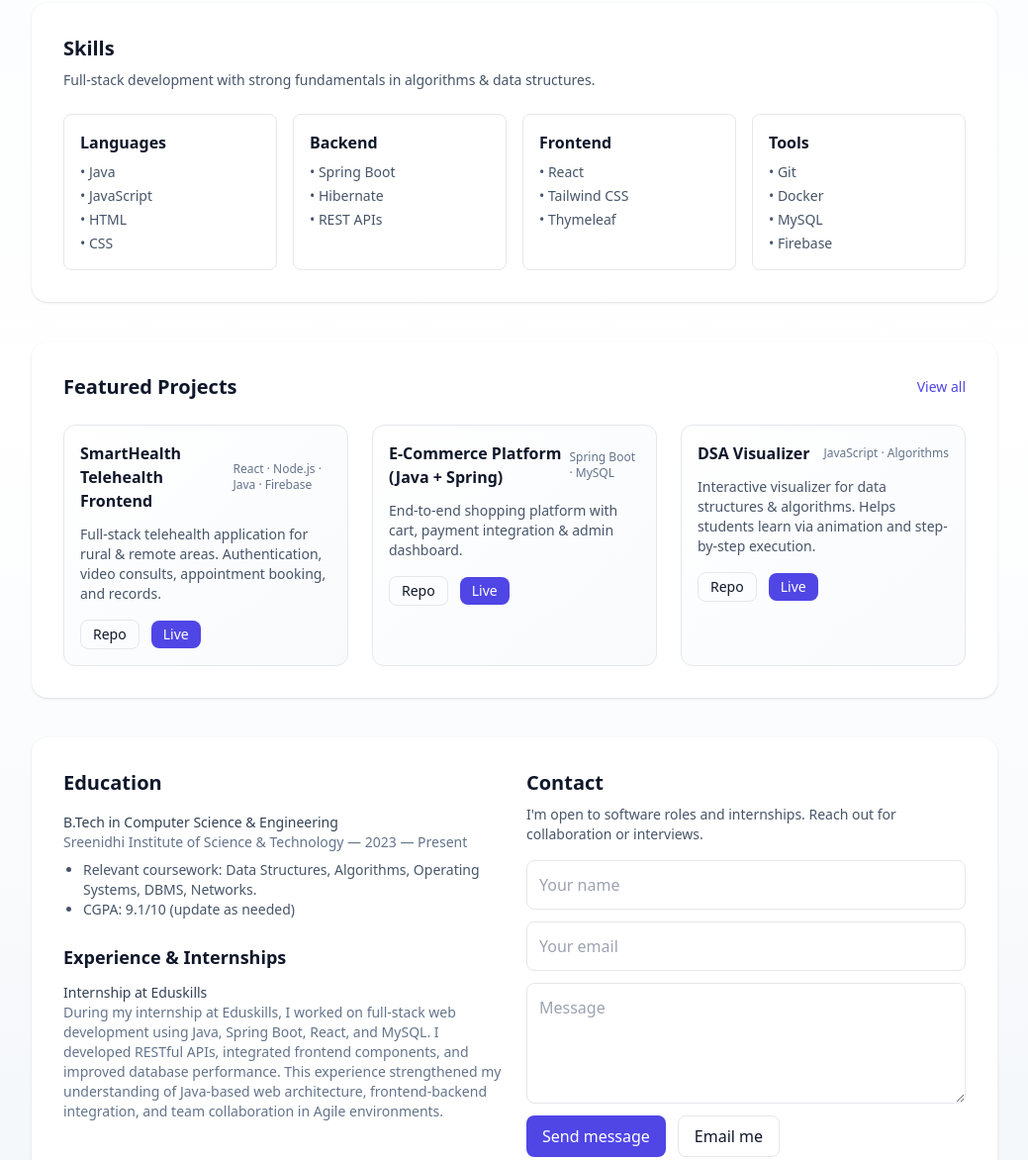
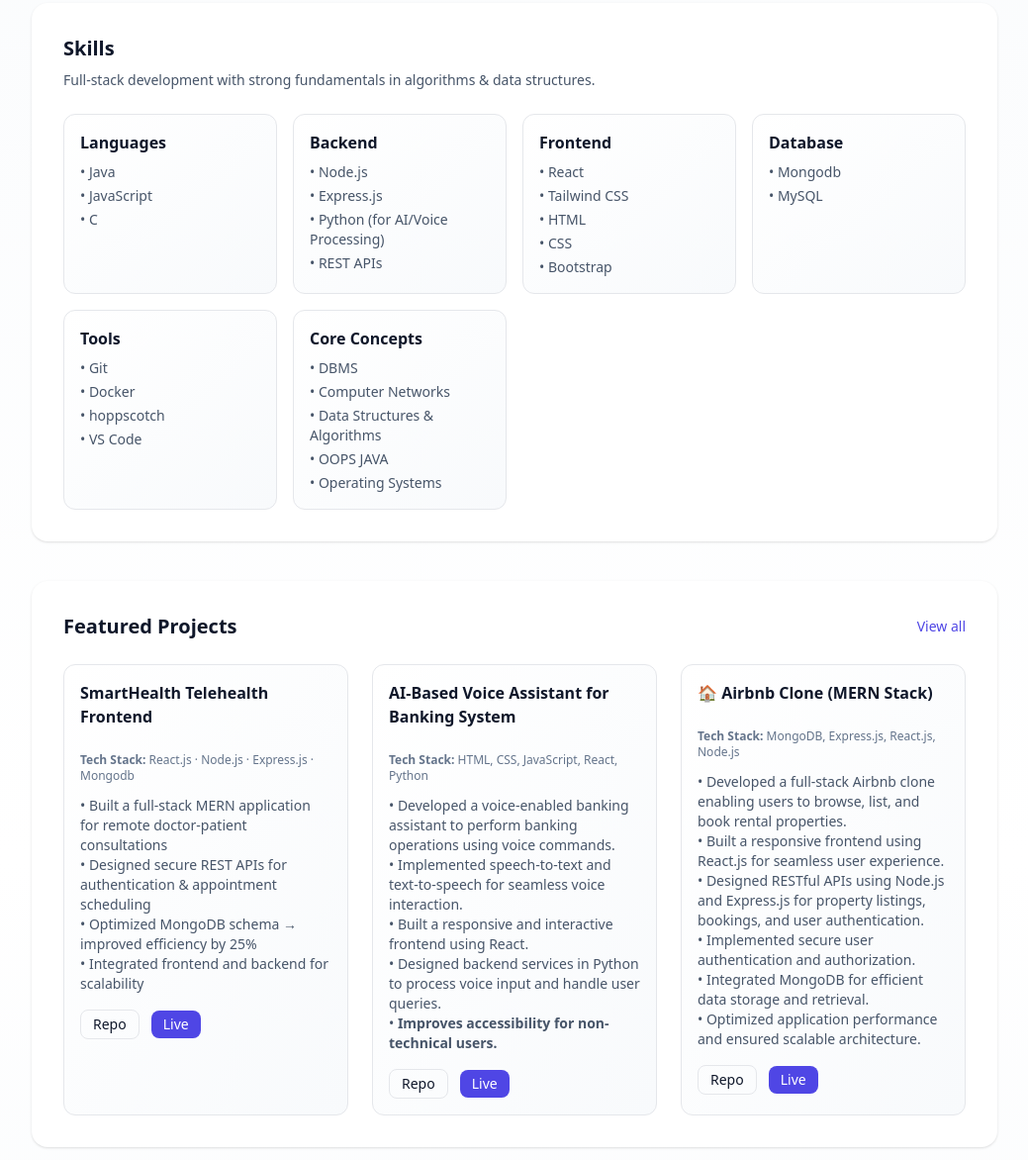
Before and after one commit to rakeshbethu2102/portfolio, a plain HTML site: page index.html in a window 1280 px wide. Shown: the part 605-1777 px from the top of the page at 99% size, without its empty margins (120-1159 px from the left). Drawn offline with nearby package versions, Linux system fonts and the light colour scheme.

Commit message:
added features to portfolio

```diff
--- a/index.html
+++ b/index.html
@@ -14,14 +14,14 @@
         <div class="w-12 h-12 sm:w-14 sm:h-14 rounded-2xl bg-gradient-to-br from-indigo-500 to-fuchsia-500 flex items-center justify-center text-white text-base sm:text-lg font-semibold shadow-lg">RB</div>
         <div>
           <h1 class="text-xl sm:text-2xl font-bold">Rakesh Bethu</h1>
-          <p class="text-xs sm:text-sm text-slate-600">B.Tech Computer Science & Engineering · Full‑Stack Web Dev (Java) · DSA</p>
+          <p class="text-xs sm:text-sm text-slate-600">B.Tech Computer Science & Engineering · Full‑Stack Web Dev (MERN) · DSA</p>
         </div>
       </div>
       <nav class="w-full sm:w-auto flex flex-wrap items-center gap-2 sm:gap-3">
         <a href="#projects" class="text-sm px-3 py-2 rounded-lg hover:bg-slate-100 transition">Projects</a>
         <a href="#skills" class="text-sm px-3 py-2 rounded-lg hover:bg-slate-100 transition">Skills</a>
         <a href="#contact-form" class="text-sm px-3 py-2 rounded-lg hover:bg-slate-100 transition">Contact</a>
-        <a href="rakesh_resume28.pdf" target="_blank" class="text-sm ml-0 sm:ml-2 inline-flex items-center gap-2 bg-indigo-600 text-white px-3 py-2 rounded-lg shadow hover:bg-indigo-700 transition">Resume</a>
+        <a href="rakesh_resume2821.pdf" target="_blank" class="text-sm ml-0 sm:ml-2 inline-flex items-center gap-2 bg-indigo-600 text-white px-3 py-2 rounded-lg shadow hover:bg-indigo-700 transition">Resume</a>
       </nav>
     </header>
 
@@ -29,7 +29,7 @@
       <section class="grid md:grid-cols-2 gap-8 items-center bg-white rounded-2xl p-8 shadow">
         <div>
           <h2 class="text-3xl font-extrabold">Hello — I build web apps that scale.</h2>
-          <p class="mt-4 text-slate-700 leading-relaxed">I am a B.Tech CSE student passionate about building reliable, maintainable software. I specialise in full‑stack web development using Java backends and modern frontend stacks. I enjoy solving problems with data structures & algorithms and turning ideas into polished products.</p>
+          <p class="mt-4 text-slate-700 leading-relaxed">Results-driven Software Developer with strong foundations in Data Structures, Algorithms, OOPS, and DBMS. Experienced in Full Stack Development using the MERN Stack with a focus on backend development, REST APIs, and scalable systems. Passionate about building efficient and user-friendly applications.</p>
 
           <div class="mt-6 flex gap-3">
             <a href="#projects" class="inline-flex items-center gap-2 bg-fuchsia-600 text-white px-4 py-2 rounded-lg shadow">See Projects</a>
@@ -50,7 +50,7 @@
               <h3 class="font-semibold text-lg">Quick Stats</h3>
               <div class="mt-3 grid grid-cols-3 gap-3 text-center">
                 <div>
-                  <div class="text-2xl font-bold">2+</div>
+                  <div class="text-2xl font-bold">3+</div>
                   <div class="text-xs text-slate-500">Projects</div>
                 </div>
                 <div>
@@ -71,42 +71,61 @@
         <h3 class="text-xl font-semibold">Skills</h3>
         <p class="text-sm text-slate-600 mt-2">Full-stack development with strong fundamentals in algorithms & data structures.</p>
 
-        <div class="mt-6 grid md:grid-cols-4 gap-4">
-          <div class="p-4 border rounded-lg">
+        <div class="mt-6 grid md:grid-cols-4 gap-4 ">
+            <div class="p-4 border rounded-lg bg-gradient-to-br from-white to-slate-50 p-4 rounded-xl border hover:-translate-y-1 transition">
               <h4 class="font-semibold">Languages</h4>
                 <ul class="mt-2 text-sm text-slate-600 space-y-1">
                   <li>• Java</li>
                   <li>• JavaScript</li>
-              <li>• HTML</li>
-              <li>• CSS</li>
+                  <li>• C</li>
                 </ul>
             </div>
 
-          <div class="p-4 border rounded-lg">
+          <div class="p-4 border rounded-lg bg-gradient-to-br from-white to-slate-50 p-4 rounded-xl border hover:-translate-y-1 transition">
             <h4 class="font-semibold">Backend</h4>
             <ul class="mt-2 text-sm text-slate-600 space-y-1">
-              <li>• Spring Boot</li>
-              <li>• Hibernate</li>
+              <li>• Node.js</li>
+              <li>• Express.js</li>
+              <li>• Python (for AI/Voice Processing)</li>
               <li>• REST APIs</li>
             </ul>
           </div>
 
-          <div class="p-4 border rounded-lg">
+          <div class="p-4 border rounded-lg bg-gradient-to-br from-white to-slate-50 p-4 rounded-xl border hover:-translate-y-1 transition">
             <h4 class="font-semibold">Frontend</h4>
             <ul class="mt-2 text-sm text-slate-600 space-y-1">
               <li>• React</li>
               <li>• Tailwind CSS</li>
-              <li>• Thymeleaf</li>
+              <li>• HTML</li>
+              <li>• CSS</li>
+              <li>• Bootstrap</li>
+            </ul>
+          </div>
+          <div class="p-4 border rounded-lg bg-gradient-to-br from-white to-slate-50 p-4 rounded-xl border hover:-translate-y-1 transition">
+            <h4 class="font-semibold">Database</h4>
+            <ul class="mt-2 text-sm text-slate-600 space-y-1">
+              <li>• Mongodb</li>
+              <li>• MySQL</li>
             </ul>
           </div>
 
-          <div class="p-4 border rounded-lg">
+          <div class="p-4 border rounded-lg bg-gradient-to-br from-white to-slate-50 p-4 rounded-xl border hover:-translate-y-1 transition">
             <h4 class="font-semibold">Tools</h4>
             <ul class="mt-2 text-sm text-slate-600 space-y-1">
               <li>• Git</li>
               <li>• Docker</li>
-              <li>• MySQL</li>
-              <li>• Firebase</li>
+              <li>• hoppscotch</li>
+              <li>• VS Code</li>
+            </ul>
+          </div>
+          <div class="p-4 border rounded-lg bg-gradient-to-br from-white to-slate-50 p-4 rounded-xl border hover:-translate-y-1 transition">
+            <h4 class="font-semibold">Core Concepts</h4>
+            <ul class="mt-2 text-sm text-slate-600 space-y-1">
+              <li>• DBMS</li>
+              <li>• Computer Networks</li>
+              <li>• Data Structures & Algorithms</li>
+              <li>• OOPS JAVA</li>
+              <li>• Operating Systems</li>
             </ul>
           </div>
         </div>
@@ -121,37 +140,66 @@
         <div class="mt-6 grid md:grid-cols-3 gap-6">
           <article class="bg-gradient-to-br from-white to-slate-50 p-4 rounded-xl border hover:-translate-y-1 transition">
             <div class="flex items-center justify-between">
-              <h4 class="font-semibold">SmartHealth Telehealth Frontend</h4>
-              <div class="text-xs text-slate-500">React · Node.js · Java · Firebase</div>
+              <h2 class="font-semibold">SmartHealth Telehealth Frontend</h2>
             </div>
-            <p class="mt-3 text-sm text-slate-600">Full-stack telehealth application for rural & remote areas. Authentication, video consults, appointment booking, and records.</p>
+            <br>
+            <div class="flex items-center justify-between">
+              <div class="text-xs text-slate-500"><strong>Tech Stack:</strong> React.js · Node.js · Express.js · Mongodb</div>
+            </div>
+            <p class="mt-3 text-sm text-slate-600">&bull; Built a full-stack MERN application for remote doctor-patient consultations<br>
+            &bull; Designed secure REST APIs for authentication & appointment scheduling<br>
+            &bull; Optimized MongoDB schema → improved efficiency by 25%<br>
+            &bull; Integrated frontend and backend for scalability</p>
             <div class="mt-4 flex items-center gap-3">
-              <a href="#" class="inline-flex items-center gap-2 text-sm border px-3 py-1 rounded-lg">Repo</a>
-              <a href="#" class="inline-flex items-center gap-2 text-sm bg-indigo-600 text-white px-3 py-1 rounded-lg">Live</a>
+              <a href="https://github.com/rakeshbethu2102/telehealth" target="_blank" class="inline-flex items-center gap-2 text-sm border px-3 py-1 rounded-lg">Repo</a>
+              <a href="https://telehealth-rho.vercel.app/" target="_blank" class="inline-flex items-center gap-2 text-sm bg-indigo-600 text-white px-3 py-1 rounded-lg">Live</a>
             </div>
           </article>
 
           <article class="bg-gradient-to-br from-white to-slate-50 p-4 rounded-xl border hover:-translate-y-1 transition">
             <div class="flex items-center justify-between">
-              <h4 class="font-semibold">E-Commerce Platform (Java + Spring)</h4>
-              <div class="text-xs text-slate-500">Spring Boot · MySQL</div>
+              <h2 class="font-semibold">AI-Based Voice Assistant for Banking System</h2>
             </div>
-            <p class="mt-3 text-sm text-slate-600">End-to-end shopping platform with cart, payment integration & admin dashboard.</p>
+            <br>
+            <div class="flex items-center justify-between">
+              <div class="text-xs text-slate-500"><strong>Tech Stack:</strong> HTML, CSS, JavaScript, React, Python</div>
+            </div>
+            <p class="mt-3 text-sm text-slate-600">
+                <ul class="mt-3 text-sm text-slate-600">
+                  <li>&bull; Developed a voice-enabled banking assistant to perform banking operations using voice commands.</li>
+                  <li>&bull; Implemented speech-to-text and text-to-speech for seamless voice interaction.</li>
+                  <li>&bull; Built a responsive and interactive frontend using React.</li>
+                  <li>&bull; Designed backend services in Python to process voice input and handle user queries.</li>
+                  <li>&bull; <strong>Improves accessibility for non-technical users.</strong></li>
+                </ul>
+            </p>
             <div class="mt-4 flex items-center gap-3">
-              <a href="#" class="inline-flex items-center gap-2 text-sm border px-3 py-1 rounded-lg">Repo</a>
-              <a href="#" class="inline-flex items-center gap-2 text-sm bg-indigo-600 text-white px-3 py-1 rounded-lg">Live</a>
+              <a href="https://github.com/rakeshbethu2102/online_banking" target="_blank" class="inline-flex items-center gap-2 text-sm border px-3 py-1 rounded-lg">Repo</a>
+              <a href="https://onlinebanking1-virid.vercel.app/" target="_blank" class="inline-flex items-center gap-2 text-sm bg-indigo-600 text-white px-3 py-1 rounded-lg">Live</a>
             </div>
           </article>
 
           <article class="bg-gradient-to-br from-white to-slate-50 p-4 rounded-xl border hover:-translate-y-1 transition">
             <div class="flex items-center justify-between">
-              <h4 class="font-semibold">DSA Visualizer</h4>
-              <div class="text-xs text-slate-500">JavaScript · Algorithms</div>
+              <h4 class="font-semibold">🏠 Airbnb Clone (MERN Stack)</h4>
             </div>
-            <p class="mt-3 text-sm text-slate-600">Interactive visualizer for data structures & algorithms. Helps students learn via animation and step-by-step execution.</p>
+            <br>
+            <div class="flex items-center justify-between">
+              <div class="text-xs text-slate-500"><strong>Tech Stack:</strong> MongoDB, Express.js, React.js, Node.js</div>
+            </div>
+            <p class="mt-3 text-sm text-slate-600">
+              <ul class="mt-3 text-sm text-slate-600">
+                <li>&bull; Developed a full-stack Airbnb clone enabling users to browse, list, and book rental properties.</li>
+                <li>&bull; Built a responsive frontend using React.js for seamless user experience.</li>
+                <li>&bull; Designed RESTful APIs using Node.js and Express.js for property listings, bookings, and user authentication.</li>
+                <li>&bull; Implemented secure user authentication and authorization.</li>
+                <li>&bull; Integrated MongoDB for efficient data storage and retrieval.</li>
+                <li>&bull; Optimized application performance and ensured scalable architecture.</li>
+              </ul>
+            </p>
             <div class="mt-4 flex items-center gap-3">
-              <a href="#" class="inline-flex items-center gap-2 text-sm border px-3 py-1 rounded-lg">Repo</a>
-              <a href="#" class="inline-flex items-center gap-2 text-sm bg-indigo-600 text-white px-3 py-1 rounded-lg">Live</a>
+              <a href="https://github.com/rakeshbethu2102/major_project" target="_blank" class="inline-flex items-center gap-2 text-sm border px-3 py-1 rounded-lg">Repo</a>
+              <a href="https://major-project-nmik.onrender.com/ " target="_blank"class="inline-flex items-center gap-2 text-sm bg-indigo-600 text-white px-3 py-1 rounded-lg">Live</a>
             </div>
           </article>
         </div>
@@ -177,6 +225,8 @@ This experience strengthened my understanding of Java-based web architecture, fr
           </div>
         </div>
 
+      </section>
+      <section class="bg-white rounded-2xl p-8 shadow grid md:grid-cols-2 gap-6">
         <div>
           <h3 class="text-xl font-semibold">Contact</h3>
           <p class="text-sm text-slate-600 mt-2">I'm open to software roles and internships. Reach out for collaboration or interviews.</p>
@@ -194,8 +244,8 @@ This experience strengthened my understanding of Java-based web architecture, fr
           <div class="mt-6 text-sm text-slate-600">
             <p>Or connect:</p>
             <div class="mt-3 flex gap-3">
-              <a href="https://github.com/" class="inline-flex items-center gap-2 border px-3 py-2 rounded-lg">GitHub</a>
-              <a href="http://linkedin.com/in/bethu-rakesh-06b9752b9" class="inline-flex items-center gap-2 border px-3 py-2 rounded-lg">LinkedIn</a>
+              <a href="https://github.com/" target="_blank" class="inline-flex items-center gap-2 border px-3 py-2 rounded-lg">GitHub</a>
+              <a href="http://linkedin.com/in/bethu-rakesh-06b9752b9" target="_blank" class="inline-flex items-center gap-2 border px-3 py-2 rounded-lg">LinkedIn</a>
             </div>
           </div>
         </div>
```
Also changed, not shown: 2 other files. Lines whose indentation alone changed are shown as unchanged.
